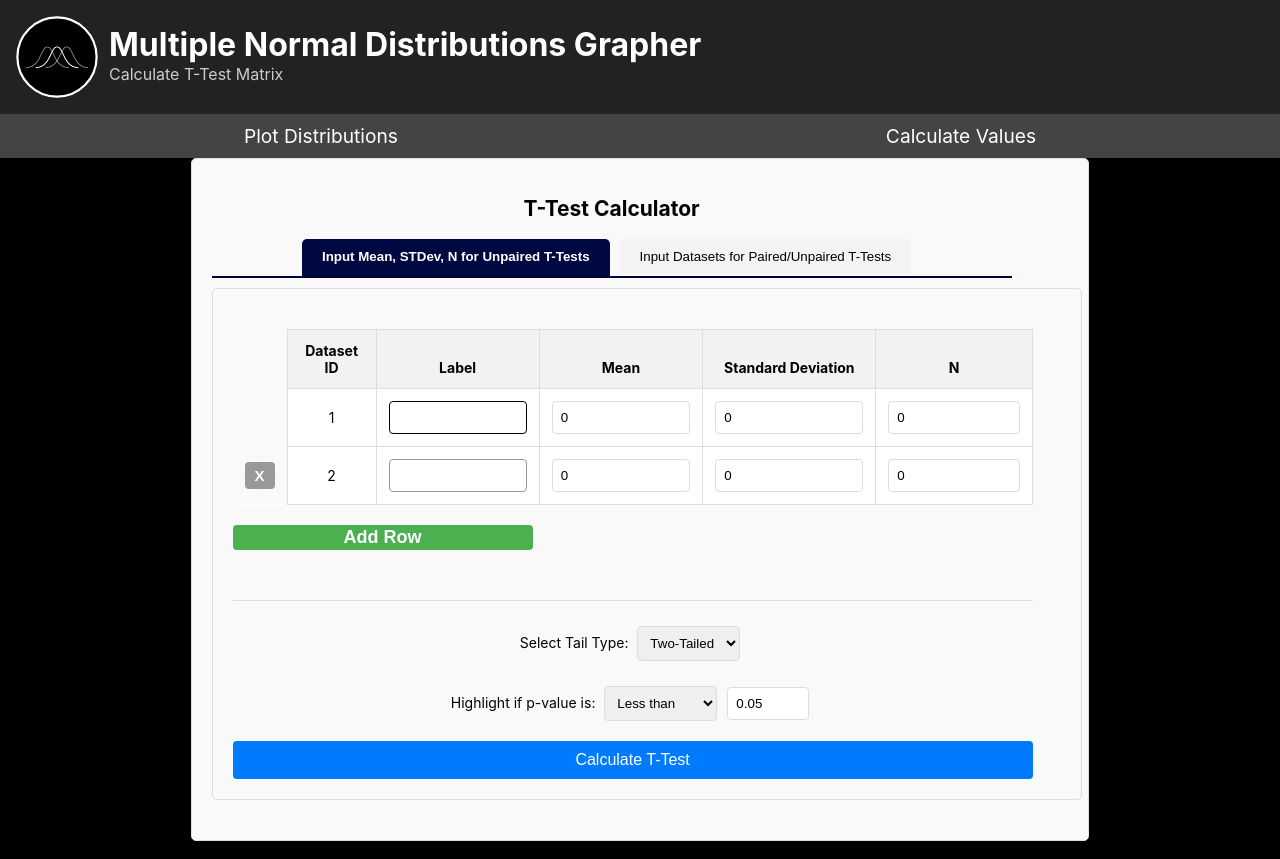
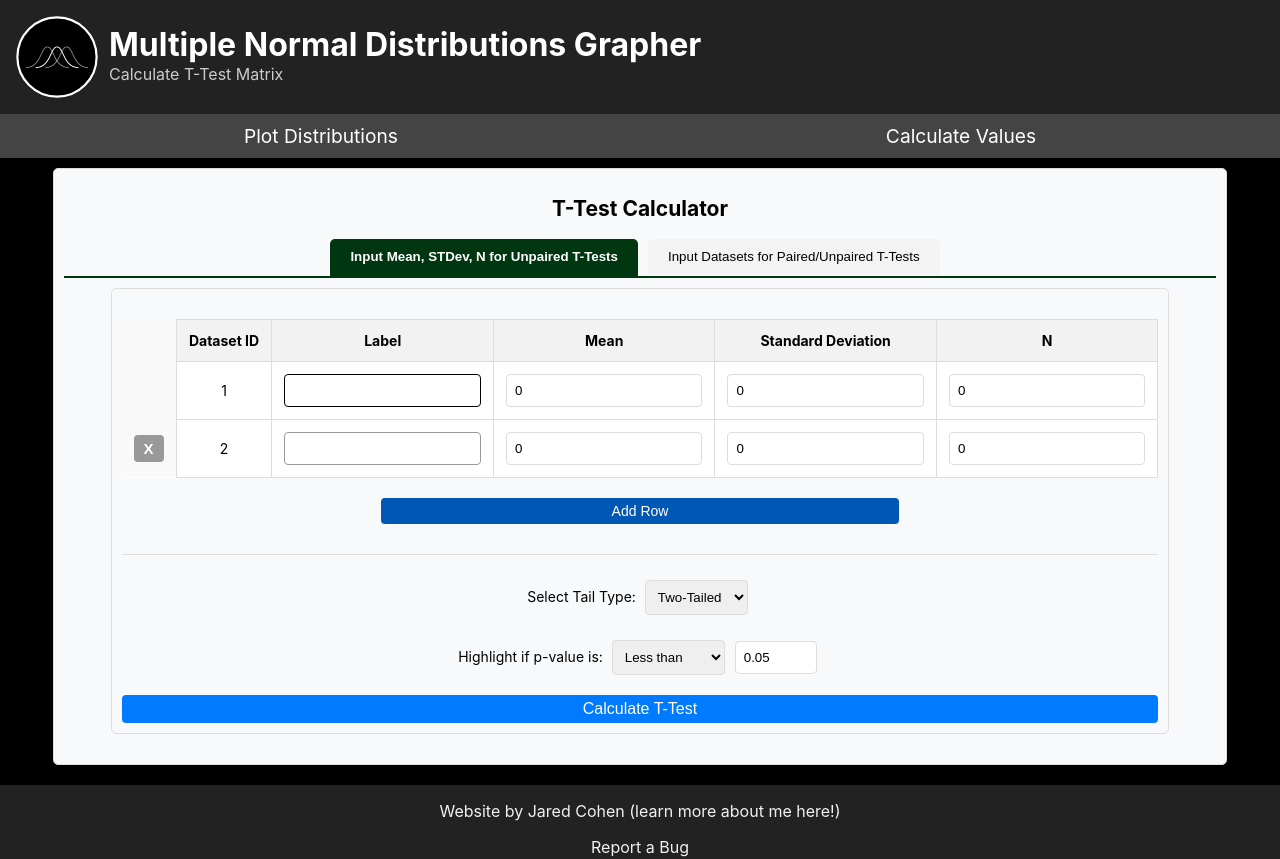
Before and after one commit to jaredcoh/distributiongrapher-reactJS, a React (Create React App) app: page /ttest-matrix in a window 1280 px wide. Shown: the top 859 px of the page. Built offline with nearby package versions, Linux system fonts and the light colour scheme.

Commit message:
formatting changes

```diff
--- a/src/App.css
+++ b/src/App.css
@@ -179,18 +179,35 @@
 
 .mean-std-dev-container,
 .t-test-container,
+.distribution-table-container{
+  border: 1px solid #ddd;
+  border-radius: 5px;
+  padding: 10px;
+  font-size: 14px;
+  background-color: #f8f9fa;
+  width:90%;
+  display: block;
+  margin: 10px auto;
+  margin-bottom: 20px;
+  text-align: center; /* Center items horizontally */
+}
+.line-table-container,
+.plot-options-container,
 .outliers-container,
-.distribution-table-container,
-.calculator-container {
+.calculator-container
+{
+  margin: auto;
   border: 1px solid #ddd;
   border-radius: 5px;
   padding: 10px;
   font-size: 14px;
   margin-bottom: 20px;
   background-color: #f8f9fa;
-  width:90%;
+  width:80%;
   display: block;
-  margin: 10px auto;
+  align-items: center;
+  justify-content: center;
+  padding: auto;
   text-align: center; /* Center items horizontally */
 }
 
@@ -212,13 +229,14 @@
   justify-content: center;
 }
 
-.data-input {
-  width: 90%;
+.data-input,
+.input-data {
   padding: 10px;
   border: 1px solid #ddd;
   border-radius: 4px;
   resize: vertical;
   font-size: 16px;
+  font-family: Arial, sans-serif;
 }
 
 .input-controls {
@@ -243,7 +261,7 @@
 .process-button {
   display: block;
   width: 100%;
-  padding: 10px;
+  padding: 5px;
   background-color: #007bff;
   color: white;
   border: none;
@@ -355,9 +373,7 @@
 }
 
 /* CalcMeanStd.css */
-.std-dev-dropdown{
-  margin-right: 10px;
-}
+
 
 
 .mean-std-dev-table {
@@ -376,7 +392,6 @@
 }
 
 
-.mean-std-dev-table th:first-child,
 .mean-std-dev-table td:first-child {
   padding: 5px;
   text-align: center;
@@ -386,26 +401,6 @@
 
 .mean-std-dev-table th {
   background-color: #f2f2f2;
-  font-weight: bold;
-}
-
-.remove-row-button,
-.add-row-button {
-  padding: 5px 10px;
-  border: none;
-  border-radius: 4px;
-  cursor: pointer;
-  font-weight: bold;
-  transition: background-color 0.3s;
-}
-
-.remove-row-button {
-  background-color: #ff4d4d;
-  color: white;
-}
-
-.remove-row-button:hover {
-  background-color: #ff3333;
 }
 
 .add-row-button-container {
@@ -413,67 +408,45 @@
   margin-top: 20px;
 }
 
-.add-row-button {
-  background-color: #4CAF50;
+.add-row-button, .add-line-button {
+  width: 50%;
+  padding: 5px;
+  background-color: #0057b4;
   color: white;
-  font-size: 18px;
-  padding: 10px 20px;
+  border: none;
+  border-radius: 4px;
+  font-size: 14px;
+  cursor: pointer;
+  margin-bottom: 10px;
+  align-items: center;
+  justify-content: center;
+  text-align: center;;
 }
 
-.add-row-button:hover {
-  background-color: #45a049;
+.add-row-button:hover, .add-line-button:hover {
+  background-color: #0056b3;
 }
+.remove-row-button:hover {
+  background-color: #ff3333;
+}
+
+.remove-row-button, .remove-line-button {
+  padding: 5px 10px;
+  font-size: 15px; /* Adjust the size as needed */
+  border: none;
+  cursor: pointer;
+  align-items: center; /* Center content vertically */
+  font-weight: bold;
+  transition: background-color 0.2s;
+  border-radius: 4px;
+}
+
+
 hr {
   border: none;
   border-top: 1px solid #ddd;
   margin: 20px 0;
 }
-
-.input-group {
-  margin-bottom: 15px;
-}
-.label-thres-percent {
-  display: block;
-  margin-bottom: 5px;
-}
-
-.calc-prob-button {
-  width: 100%;
-  padding: 10px;
-  background-color: #4CAF50;
-  color: white;
-  border: none;
-  border-radius: 4px;
-  cursor: pointer;
-}
-.calc-prob-button:hover {
-  background-color: #45a049;
-}
-.result {
-  margin-top: 20px;
-  padding: 10px;
-  background-color: #f0f0f0;
-  border-radius: 4px;
-  text-align: center;
-}
-.calc-samples{
-  width: 35%;
-  padding: 10px;
-  margin-top:20px;
-  background-color: #000000;
-  color: white;
-  border: none;
-  border-radius: 4px;
-  cursor: pointer;
-}
-.input-samples{
-  padding-top:20px;
-}
-.explanation{
-  margin-top: 50px;
-}
-/* Container */
-
 
 /* Title */
 .distribution-title {
@@ -524,18 +497,7 @@ hr {
 }
 
 /* Row removal button */
-.remove-row-button {
-  background-color: #f44336; /* Red color */
-  color: white;
-  border: none;
-  padding: 5px 10px;
-  cursor: pointer;
-  border-radius: 4px;
-}
 
-.remove-row-button:hover {
-  background-color: #d32f2f; /* Darker red on hover */
-}
 
 /* Form inputs */
 .color-picker {
@@ -545,7 +507,7 @@ hr {
   border-radius: 4px;
 }
 
-.input-label, .input-mean, .input-stdev {
+.input-label, .input-mean, .input-stdev, .line-value-input {
   padding: 5px;
   border: 1px solid #ddd;
   border-radius: 4px;
@@ -553,31 +515,8 @@ hr {
   flex-direction: column;
   font-size: 14px;
   align-items: center;
-  font-weight: bold;
   width: 80%;
   }
-
-
-/* Buttons */
-.add-row-button, .add-line-button {
-  display: flex;
-  width: 100%;
-  padding: 10px;
-  background-color: #007bff;
-  color: white;
-  border: none;
-  border-radius: 4px;
-  font-size: 16px;
-  cursor: pointer;
-  margin-bottom: 10px;
-  align-items: center;
-  justify-content: center;
-  text-align: center;
-}
-
-.add-row-button:hover, .add-line-button:hover {
-  background-color: #0056b3;
-}
 
 /* Plot image placeholder */
 .plot-image-container {
@@ -614,22 +553,6 @@ hr {
   background-color: #7e4c00;
 }
 
-.line-table {
-  width: 100%;
-  margin-top: 20px;
-  border-collapse: collapse;
-  border: 1px solid #ddd;
-  font-size: 14px;
-  justify-content: center;
-  align-items: center;
-}
-
-.line-table th, .line-table td {
-  font-size: 12px; /* Smaller text */
-  padding: 4px;    /* Smaller padding */
-
-}
-
 .remove-line-button {
   background-color: #f44336; /* Red color */
   color: white;
@@ -642,9 +565,7 @@ hr {
 .remove-line-button:hover {
   background-color: #d32f2f; /* Darker red on hover */
 }
-.line-table .input-label{
-  width: 100px;
-}
+
 .range-container {
   display: flex;
   justify-content: space-between;
@@ -713,35 +634,19 @@ hr {
 }
 
 /* Line Table Container */
-.line-table-container,
-.plot-options-container,
-.outliers-container,
-.calculator-container,
-.t-test-container {
-  margin: auto;
+
+.line-table {
+  width: 100%;
+  margin-top: 20px;
+  margin-bottom: 20px;
+  border-collapse: collapse;
   border: 1px solid #ddd;
-  border-radius: 5px;
-  padding: 10px;
   font-size: 14px;
-  margin-bottom: 20px;
-  background-color: #f8f9fa;
-  width:800px;
-  display: block;
-  align-items: center;
-  justify-content: center;
-  padding: auto;
-}
-
-/* Table Styling */
-.line-table {
-  border-collapse: collapse;
-  margin-bottom: 20px;
 }
 
 .line-table th, .line-table td {
-  border: 1px solid #ddd;
-  padding: 8px;
-  text-align: left;
+  font-size: 12px; /* Smaller text */
+  padding: 4px;    /* Smaller padding */
 }
 
 .line-table th {
@@ -751,7 +656,6 @@ hr {
 
 .line-table td {
   background-color: #ffffff;
-  text-align: center;
 }
 
 /* Additional styles for buttons within the table */
@@ -768,42 +672,6 @@ hr {
   background-color: #d32f2f; /* Darker red on hover */
 }
 
-/* Table Styling */
-.line-table {
-  width: 100%;
-  border-collapse: collapse;
-  margin-bottom: 20px;
-}
-
-.line-table th, .line-table td {
-  border: 1px solid #ddd;
-  padding: 8px;
-  text-align: left;
-}
-
-.line-table th {
-  background-color: #f2f2f2;
-  font-weight: bold;
-}
-
-.line-table td {
-  background-color: #ffffff;
-  text-align: center;
-}
-
-/* Additional styles for buttons within the table */
-.remove-line-button {
-  background-color: #f44336; /* Red color */
-  color: white;
-  border: none;
-  padding: 5px 10px;
-  cursor: pointer;
-  border-radius: 4px;
-}
-
-.remove-line-button:hover {
-  background-color: #d32f2f; /* Darker red on hover */
-}
 .range-inputs {
   margin-right: 8px;
 }
@@ -813,6 +681,7 @@ hr {
   vertical-align: top; /* Align it closer to the bottom */
   margin-bottom: 30px;
   font-style: italic;
+  justify-content: left;
 }
 
 .range-input {
@@ -858,8 +727,6 @@ hr {
   outline: 0;
   box-shadow: 0 0 0 0.1rem rgba(0, 123, 255, 0.25);
 }
-
-/* Container for the toggle buttons */
 
 /* Base styles for the toggle buttons */
 .toggle-button {
@@ -930,15 +797,10 @@ hr {
 .explanation{
   margin-top: 50px;
 }
-.t-test-container {
-  padding: 20px 6% 20px 20px; /* Add padding around the entire component */
-  background-color: #f9f9f9; /* Light grey background */
-  text-align: center; /* Center items horizontally */
-}
 
 .tabs {
   margin-bottom: 10px;
-  border-bottom: 2px solid #000537; /* Add a bottom border to the tabs */
+  border-bottom: 2px solid #003711; /* Add a bottom border to the tabs */
   color: black;
 }
 
@@ -956,18 +818,14 @@ hr {
   font-weight: bold;
   cursor: default;
   pointer-events: none;
-  background-color: #000841; /* Slightly darker background on hover */
-  border-bottom: 2px solid #000841;
+  background-color: #003711; /* Slightly darker background on hover */
+  border-bottom: 2px solid #003711;
   color: white;
 }
 
 .tabs button:hover {
-  background-color: #d8e1ff; /* Change the active tab background */
+  background-color: #dadada; /* Change the active tab background */
   color: black;
-}
-.t-test-container {
-  padding: 20px 6% 20px 20px; /* Add padding around the entire component */
-  background-color: #f9f9f9; /* Light grey background */
 }
 
 .t-test-table {
@@ -994,34 +852,6 @@ hr {
   box-sizing: border-box; /* Include padding and border in width */
 }
 
-.remove-row-button,
-.add-row-button {
-  cursor: pointer; /* Pointer cursor on hover */
-  border-radius: 15px; /* Rounded corners */
-  font-size: 15px; /* Adjust the size as needed */
-  font-weight: bold; /* Bold text */
-  justify-content: center; /* Center content horizontally */
-  align-items: center; /* Center content vertically */
-}
-
-.remove-row-button:hover {
-  background-color: #560000; /* Darker on hover */
-}
-
-.add-row-button {
-  margin: 0px;
-  padding: 0px;
-  width: 25px; /* Fixed width */
-  height: 25px; /* Fixed height */
-  background-color: #000; /* Black background */
-  color: white; /* White text */
-  display: flex; /* Flexbox for centering */
-  font-size: 20px; /* Adjust the size as needed */
-  margin-top: 10px;
-  margin-bottom: 50px;
-  transition: background-color 0.5s ease;
-}
-
 .calculate-button:hover {
   background-color: #ffffff;
   color:rgb(0, 0, 0)
@@ -1043,15 +873,7 @@ hr {
   width: 30px; /* Fixed width for the first column */
 }
 
-.add-row-button {
-  min-width: 300px; /* Set fixed width */
-  min-height: 20px; /* Set a minimum height for the button */
-  background-color: #000; /* Black background */
-  color: white; /* White text */
-  display: flex; /* Flexbox for centering */
-  justify-content: center; /* Center horizontally */
-  align-items: center; /* Center vertically, if needed */
-}
+
 /* Assuming you have a class for your dropdowns */
 .dropdown-container {
   margin-top: 20px; /* Adjust the value as needed */
@@ -1126,43 +948,6 @@ hr {
   box-sizing: border-box;
 }
 
-
-
-.remove-row-button,
-.add-row-button {
-  padding: 5px 10px;
-  border: none;
-  border-radius: 4px;
-  cursor: pointer;
-  font-weight: bold;
-  transition: background-color 0.3s;
-}
-
-.remove-row-button {
-  background-color: #ff4d4d;
-  color: white;
-}
-
-.remove-row-button:hover {
-  background-color: #ff3333;
-}
-
-.add-row-button-container {
-  text-align: center;
-  margin-top: 20px;
-}
-
-.add-row-button {
-  background-color: #4CAF50;
-  color: white;
-  font-size: 18px;
-  padding: 10px 20px;
-}
-
-.add-row-button:hover {
-  background-color: #45a049;
-}
-
 .divider {
   border: none;
   border-top: 1px solid #ddd;
@@ -1183,35 +968,22 @@ hr {
 .mean-std-dev-table input[type="text"],
 .mean-std-dev-table select,
 .select-line-width,
-.select-line-type{
+.select-line-type,
+.line-type-select,
+.std-dev-dropdown{
   padding: 8px;
   border: 1px solid #ddd;
   border-radius: 4px;
   margin: 5px;
 }
 
-.mean-std-dev-table textarea{
-  padding: 8px;
+.mean-std-dev-table textarea {
   border: 1px solid #ddd;
   border-radius: 4px;
   margin: 5px;
 
 }
 
-.calculate-button {
-  background-color: #008CBA;
-  color: white;
-  padding: 10px 20px;
-  border: none;
-  border-radius: 4px;
-  cursor: pointer;
-  font-size: 16px;
-  transition: background-color 0.3s;
-}
-
-.calculate-button:hover {
-  background-color: #007B9A;
-}
 
 .results-table {
   width: 100%;
--- a/src/CalcTTest/CalcTTestwData/CalcTTestwData.js
+++ b/src/CalcTTest/CalcTTestwData/CalcTTestwData.js
@@ -241,6 +241,7 @@ function MeanAndStdDev() {
             <th className="center">N</th>
             <th className="center">Mean</th>
             <th className="center">
+              <div>
               <select
                   value={stdevType}
                   onChange={(e) => setStdevType(e.target.value)}
@@ -248,6 +249,7 @@ function MeanAndStdDev() {
                   <option value="sample">Sample</option>
                   <option value="population">Population</option>
                 </select>
+              </div>
               Standard Deviation</th>
           </tr>
         </thead>
--- a/src/graphingUtils.js
+++ b/src/graphingUtils.js
@@ -1,4 +1,4 @@
-const formatNumber = (probability) => {
+export const formatNumber = (probability) => {
   if (probability < 0.0001 || probability > 100000) {
     return probability.toExponential(4);
   }
```
Also changed, not shown: src/App.js (+7 -7 lines), src/CalcMeanStd.js (renamed from src/CalcMeanStd/CalcMeanStd.js, +15 -8 lines), src/CalcThresPercent.js (renamed from src/CalcThresPercent/CalcThresPercent.js, +7 -7 lines), src/GraphCopyPasteData.js (renamed from src/GraphMeanAndStdDev/GraphMeanAndStdDev.js, +70 -27 lines), src/GraphMeanAndStdDev.js (renamed from src/GraphCopyPaste/GraphCopyPasteData.js, +27 -64 lines), src/CalcOutliers.js (renamed from src/CalcOutliers/CalcOutliers.js), src/Home.js (renamed from src/Home/Home.js). Lines whose indentation alone changed are shown as unchanged.
